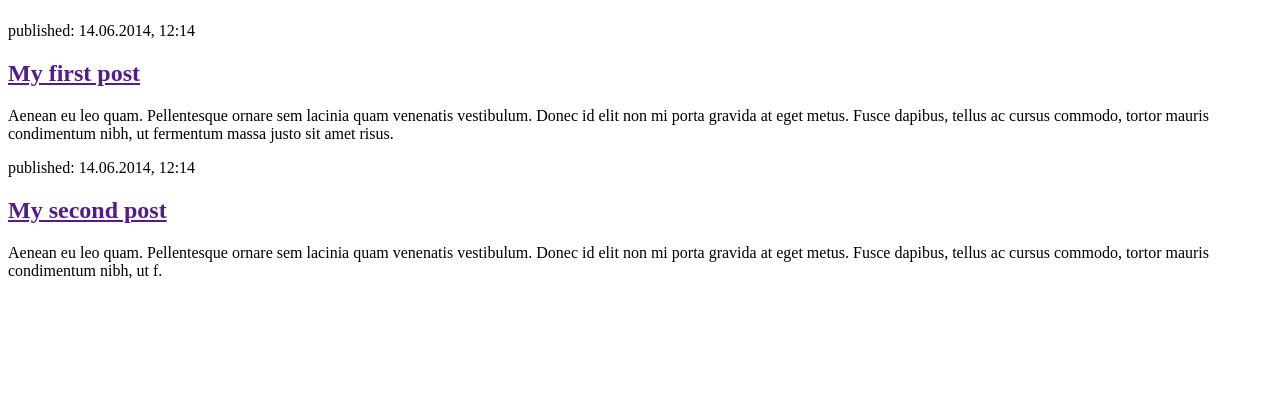
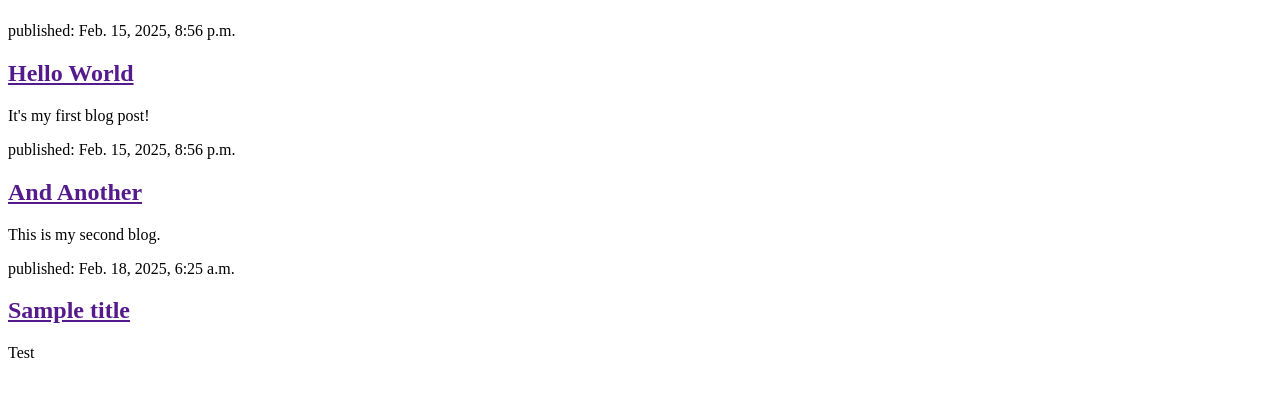
Before and after one commit to jhicks3-ivytech/SDEV_220_Module_4, a Django app: page / in a window 1280 px wide. Shown: the part 58-455 px from the top of the page. Run offline with Django 5.2, Linux system fonts and the light colour scheme; data comes from the database, SQL or seed files in the repository.

Commit message:
Module 6 first push

```diff
--- a/Django/blog/templates/blog/post_list.html
+++ b/Django/blog/templates/blog/post_list.html
@@ -8,16 +8,13 @@
             <h1><a href="/">John Hicks' Blog</a></h1>
         </header>
 
-        <article>
-            <time>published: 14.06.2014, 12:14</time>
-            <h2><a href="">My first post</a></h2>
-            <p>Aenean eu leo quam. Pellentesque ornare sem lacinia quam venenatis vestibulum. Donec id elit non mi porta gravida at eget metus. Fusce dapibus, tellus ac cursus commodo, tortor mauris condimentum nibh, ut fermentum massa justo sit amet risus.</p>
-        </article>
-
-        <article>
-            <time>published: 14.06.2014, 12:14</time>
-            <h2><a href="">My second post</a></h2>
-            <p>Aenean eu leo quam. Pellentesque ornare sem lacinia quam venenatis vestibulum. Donec id elit non mi porta gravida at eget metus. Fusce dapibus, tellus ac cursus commodo, tortor mauris condimentum nibh, ut f.</p>
-        </article>
+        {% for post in posts %}
+            <!-- {{post}} -->
+            <article>
+                <time>published: {{ post.published_date }}</time>
+                <h2><a href="">{{ post.title }}</a></h2>
+                <p>{{ post.text|linebreaksbr }}</p>
+            </article>
+        {% endfor %}
     </body>
 </html>
--- a/Django/blog/views.py
+++ b/Django/blog/views.py
@@ -1,5 +1,8 @@
 from django.shortcuts import render
+from .models import Post
+from django.utils import timezone
 
 # Create your views here.
 def post_list(request):
-    return render(request, 'blog/post_list.html', {})
+    posts = Post.objects.filter(published_date__lte=timezone.now()).order_by('published_date')
+    return render(request, 'blog/post_list.html', {'posts': posts})
```
